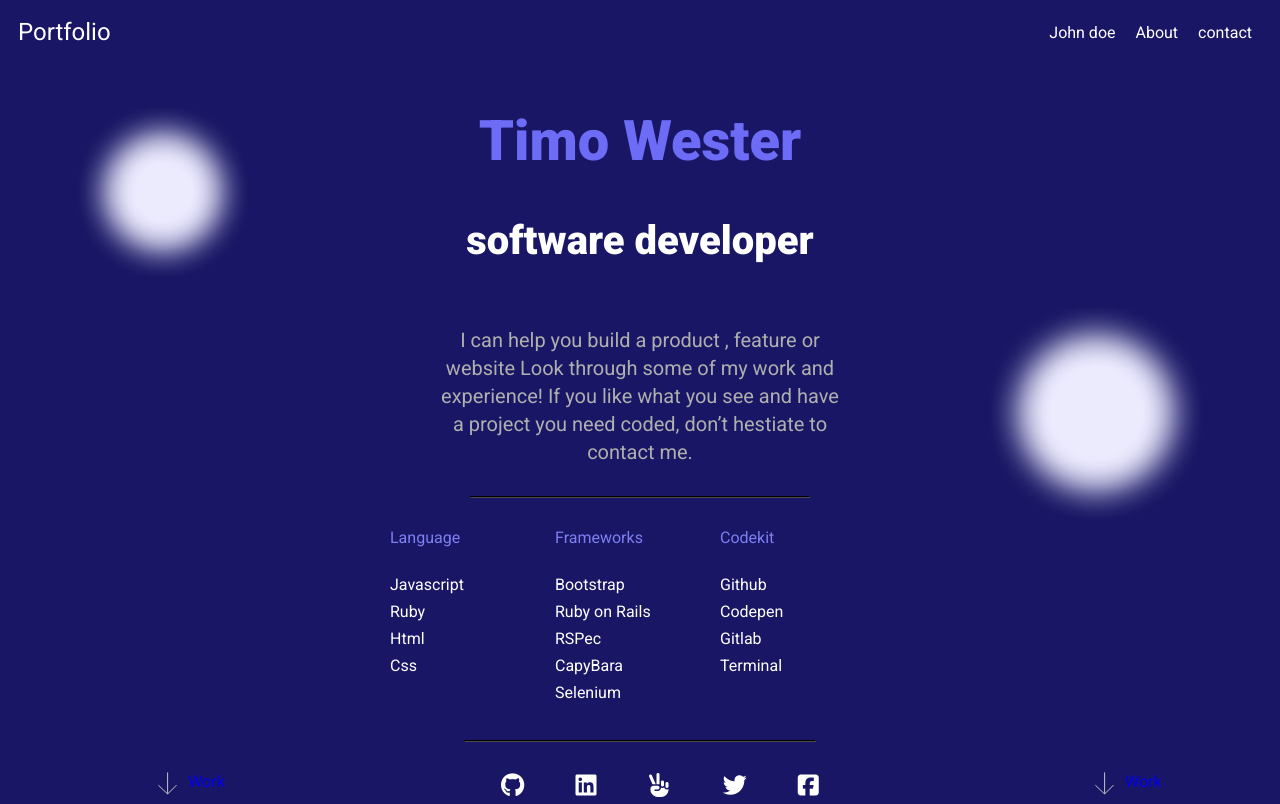
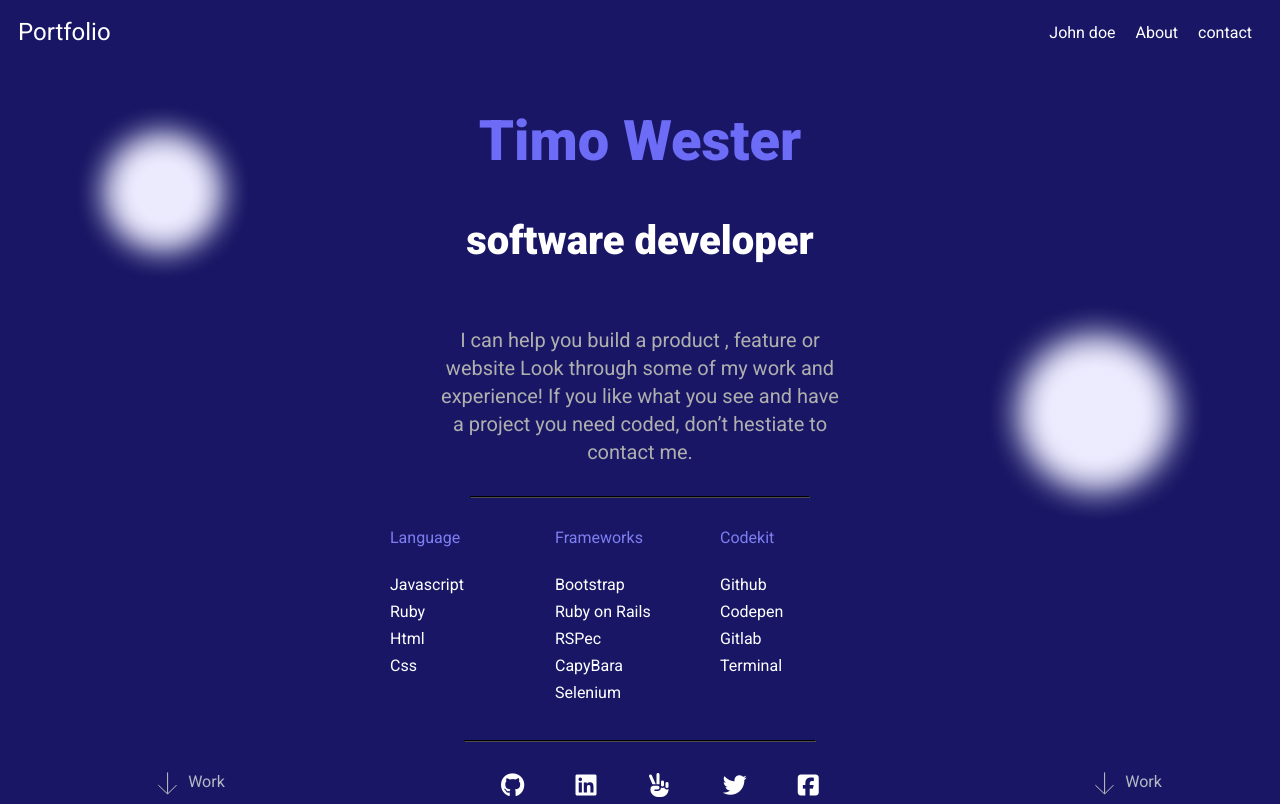
Before and after one commit to Timowest12/Portfolio, a website: page index.html in a window 1280 px wide. Shown: the top 804 px of the page. Drawn offline with Linux system fonts and the light colour scheme.

Commit message:
Add buttons

```diff
--- a/styles/style.css
+++ b/styles/style.css
@@ -272,6 +272,7 @@ a:link {
 }
 .workbtn > * {
   margin: 0 5px;
+  color: #b3bac5;
 }
 .middlesocialwork {
   display: flex;
```
